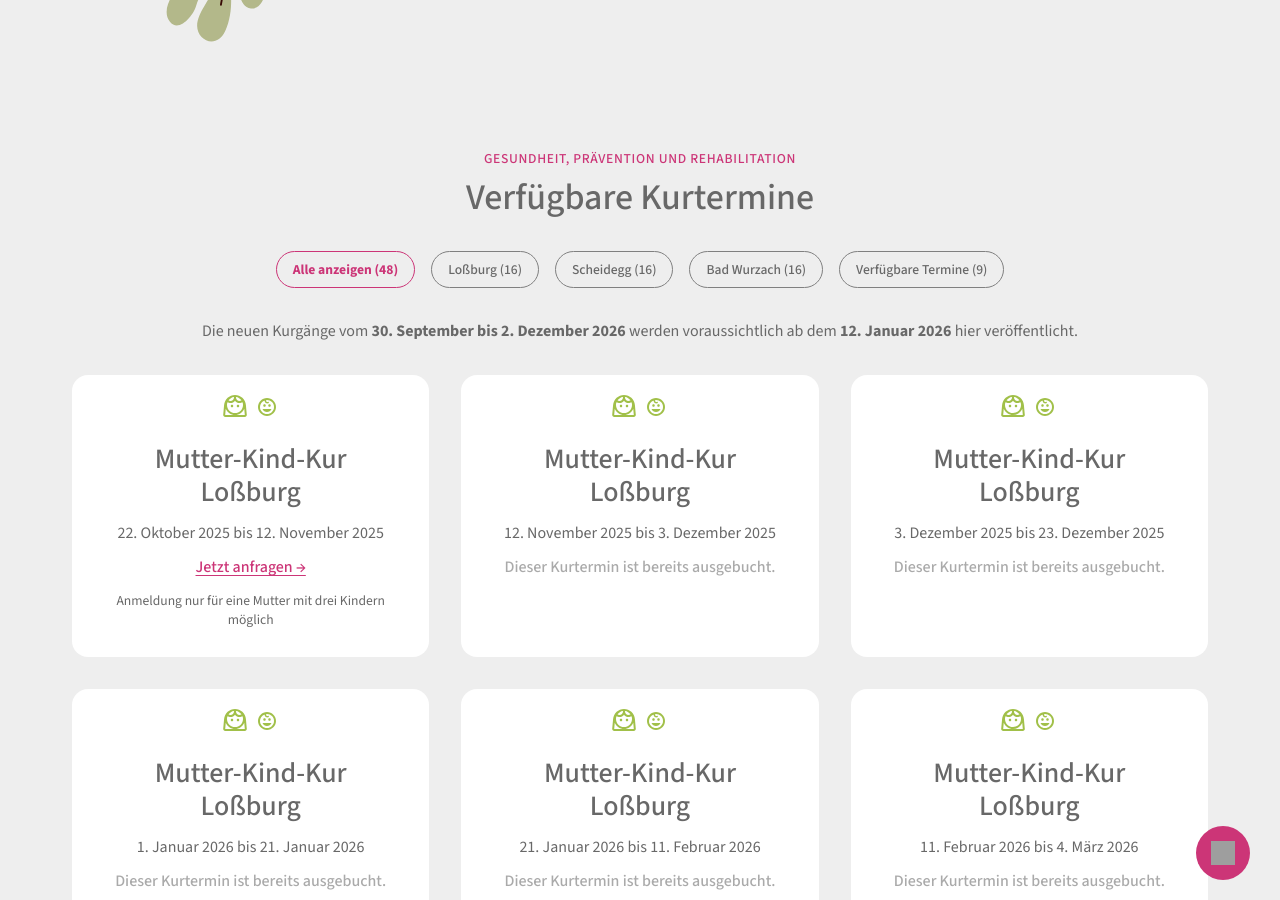
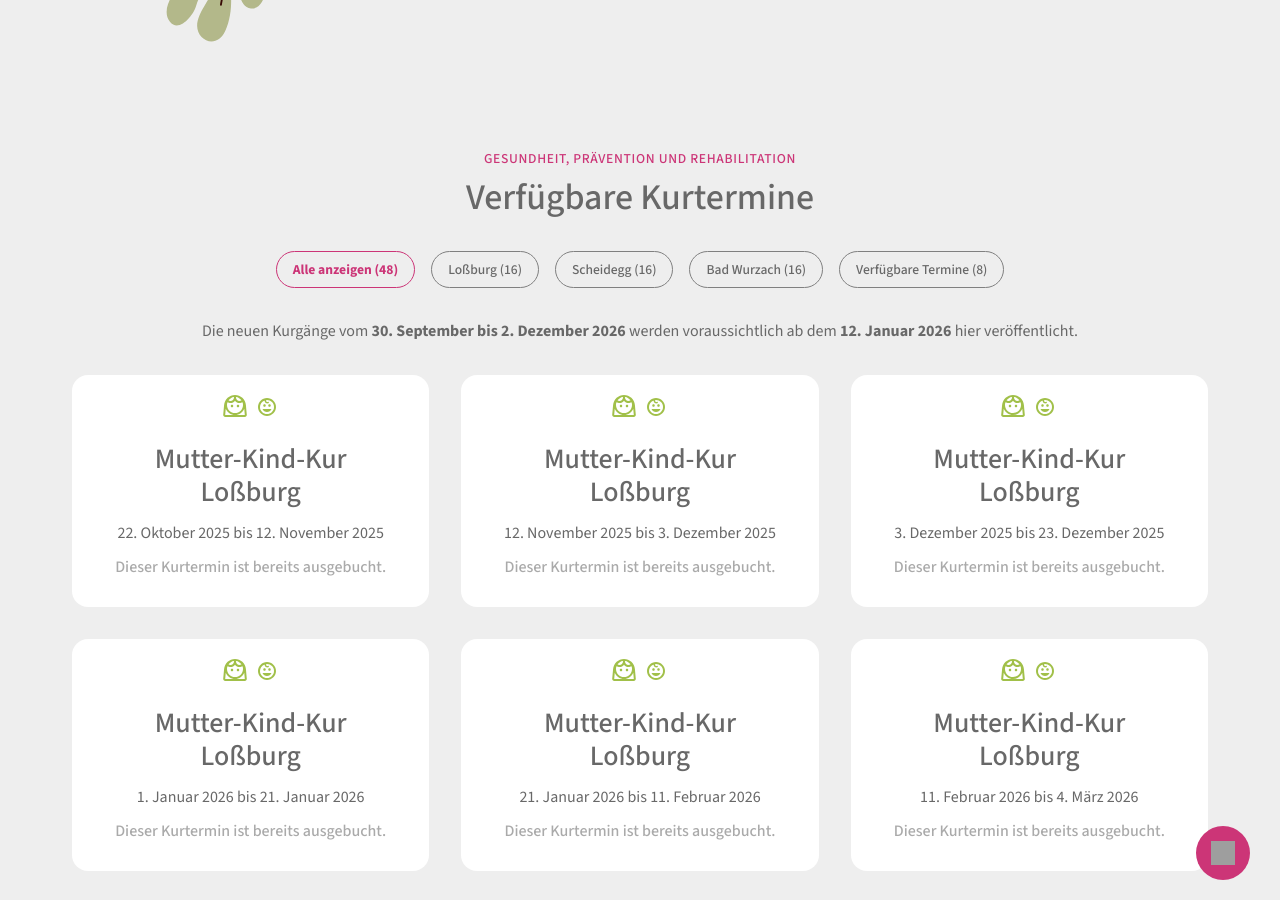
Before and after one commit to enaaacode/muettergenesung-kur, a Jekyll site: the page built from kurtermine.html, in a window 1280 px wide and 900 px high, scrolled down 669 px. Built offline with Jekyll 4.4.1, drawn with Linux system fonts in a browser that asks for light colours; nearby versions of some CDN libraries; grey boxes are pictures that could not be loaded.

Commit message:
Update kurtermine_lossburg.yml

```diff
--- a/_data/kurtermine_lossburg.yml
+++ b/_data/kurtermine_lossburg.yml
@@ -1,6 +1,6 @@
 - datum: "22. Oktober 2025 bis 12. November 2025"
-  hinweis: "Anmeldung nur für eine Mutter mit drei Kindern möglich"
-  ausgebucht: "Nein"
+  hinweis:
+  ausgebucht: "Ja"
   sichtbar: "Ja"
 
 - datum: "12. November 2025 bis 3. Dezember 2025"
```
